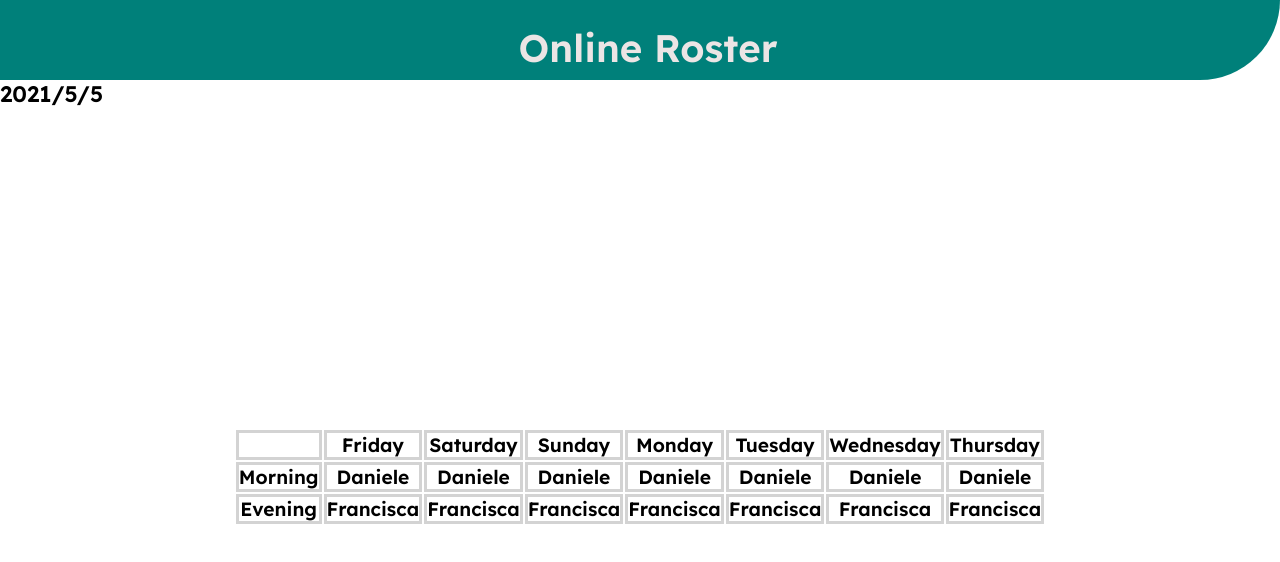
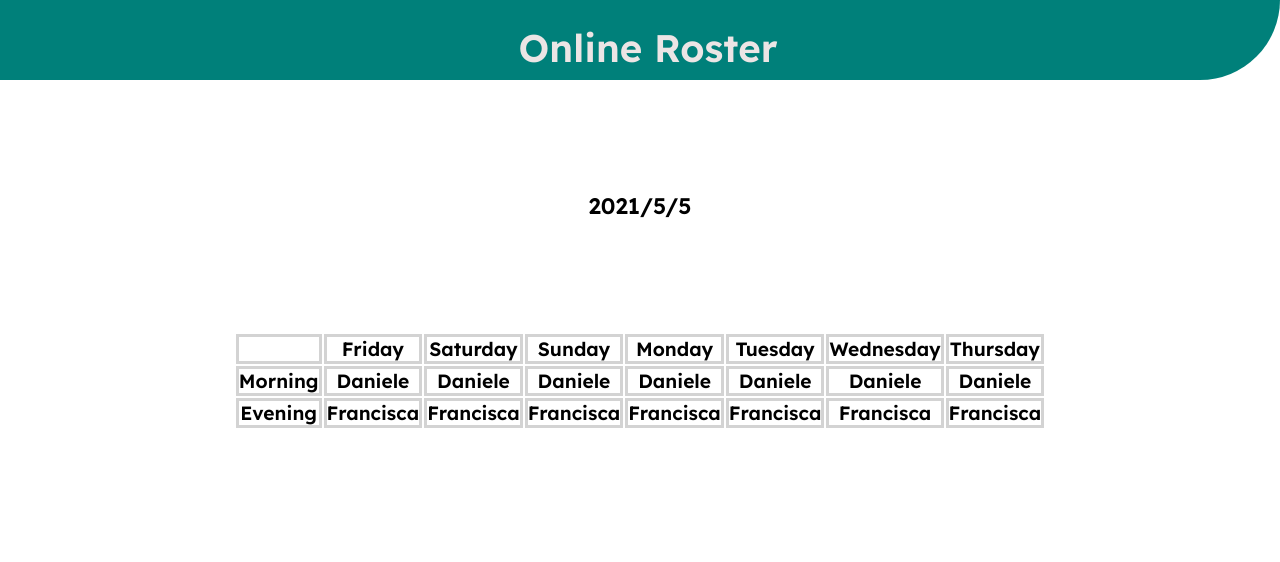
Before and after one commit to RaphaelQSmith/laundry_next_frontend, a Next.js app: page /roster/table in a window 1280 px wide. Shown: the top 562 px of the page. Built offline with nearby package versions, Linux system fonts and the light colour scheme.

Commit message:
newuser component

```diff
--- a/src/components/components.module.scss
+++ b/src/components/components.module.scss
@@ -34,11 +34,18 @@
         }
     }
 }
+
+.tableDate{
+    display: flex;
+    flex: 1;
+    justify-content: center;
+    padding-top: 7rem;
+}
 .tableHead {
     display: flex;
     flex: 1;
     justify-content: center;
-    padding-top: 20rem;
+    padding-top: 7rem;
 
     th, td {
         border-style: solid;
@@ -93,3 +100,7 @@
         font: Lexend, sans-serif;
     }
 }
+
+.newuser{
+
+}
--- a/src/pages/roster/table.tsx
+++ b/src/pages/roster/table.tsx
@@ -5,7 +5,7 @@ var today = time.getFullYear() + "/" + (time.getMonth()+1) + "/" + time.getDate(
 export default function table() {
     return (
         <div>
-            <h3>{today}</h3>
+            <h3 className={styles.tableDate}>{today}</h3>
             <div className={styles.tableHead}>
                 <table>
                     <thead>
```
Also changed, not shown: src/pages/roster/newuser.tsx (added, +10 -0 lines).
